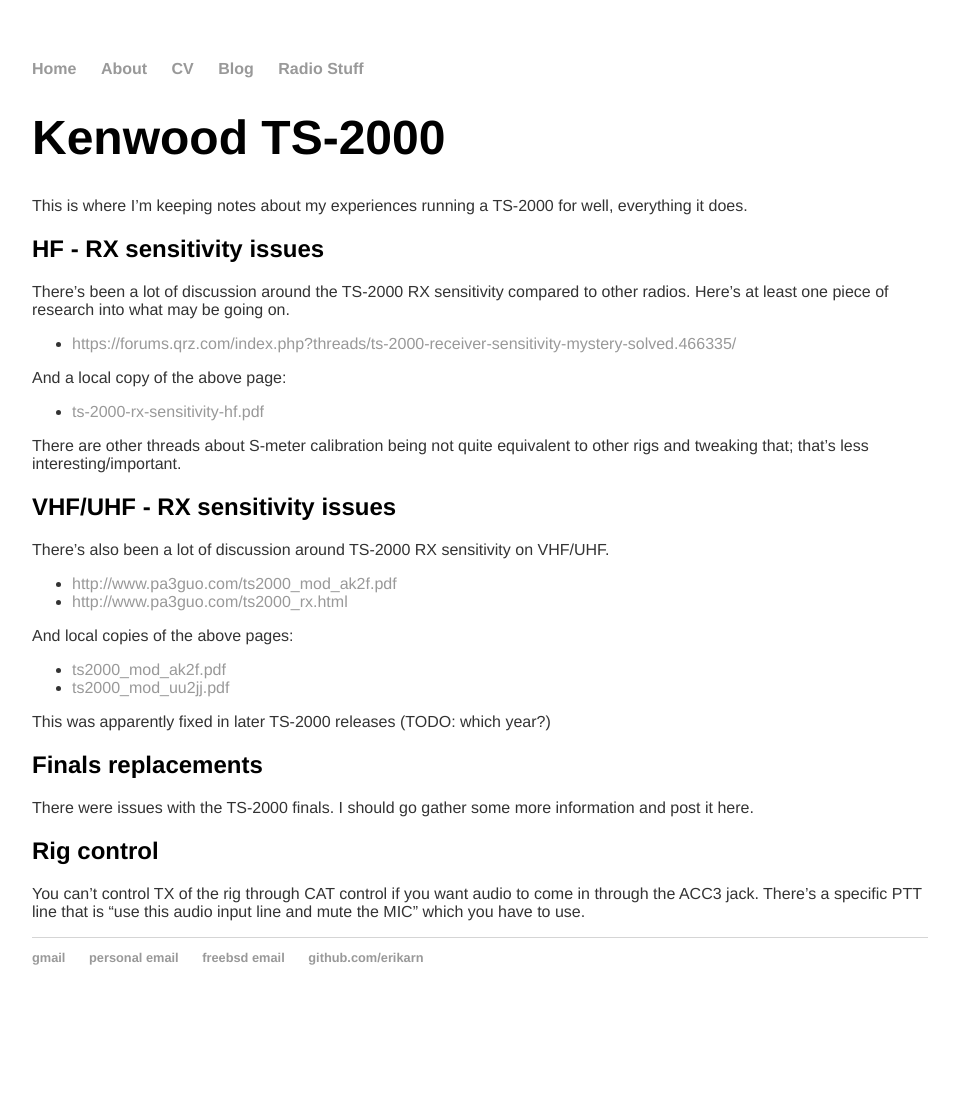
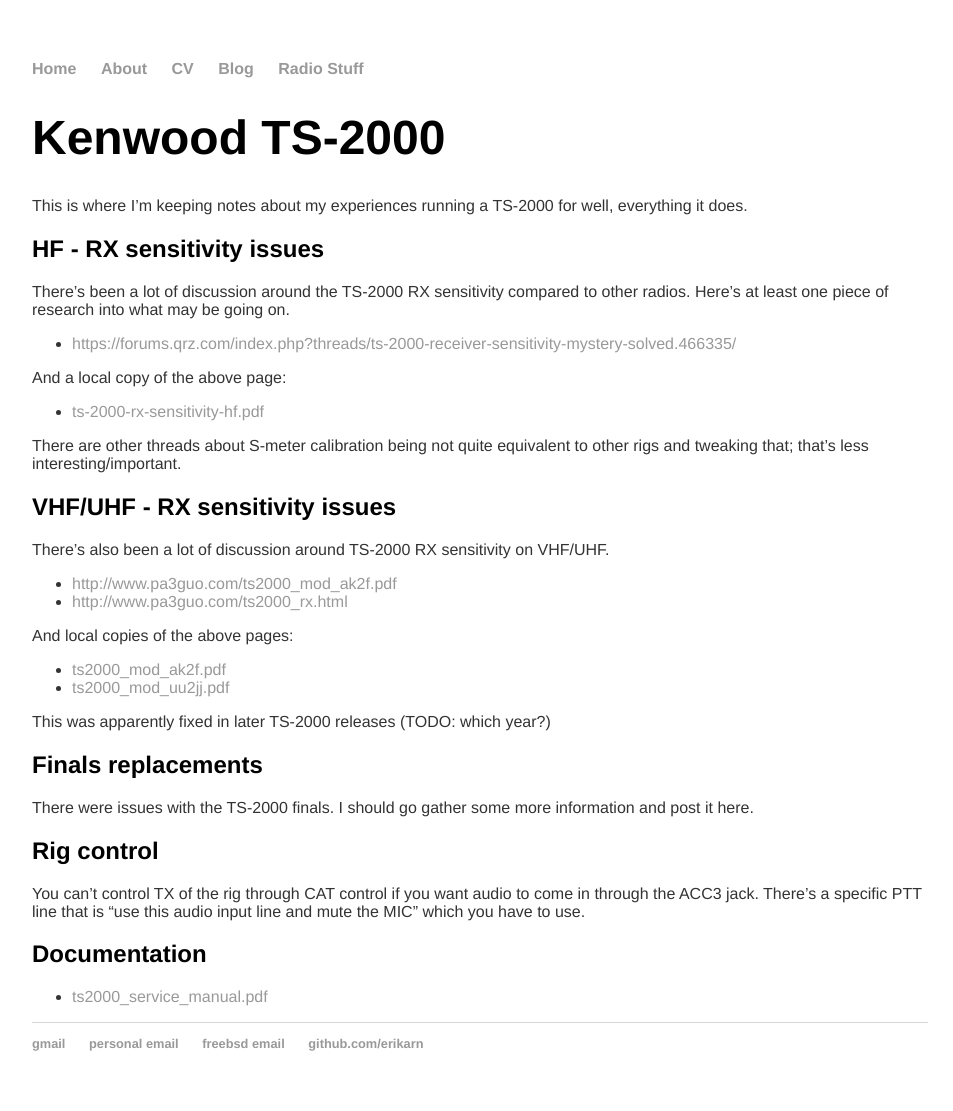
Before and after one commit to erikarn/erikarn.github.io, a Jekyll site: the page built from kenwood/TS-2000/notes.md, in a window 1280 px wide. Shown: the whole page, without its empty margins (160-1113 px from the left). Built offline with Jekyll 4.4.1, drawn with Linux system fonts in a browser that asks for light colours; before the commit the page ends 1025 px from its top, so only the background shows below that.

Commit message:
Add ts-2000 service manual

```diff
--- a/kenwood/TS-2000/notes.md
+++ b/kenwood/TS-2000/notes.md
@@ -46,3 +46,8 @@
 You can't control TX of the rig through CAT control if you want audio to come
 in through the ACC3 jack.  There's a specific PTT line that is "use this audio
 input line and mute the MIC" which you have to use.
+
+
+## Documentation
+
+* [ts2000_service_manual.pdf](ts2000_service_manual.pdf)
```
Also changed, not shown: 1 other file.
